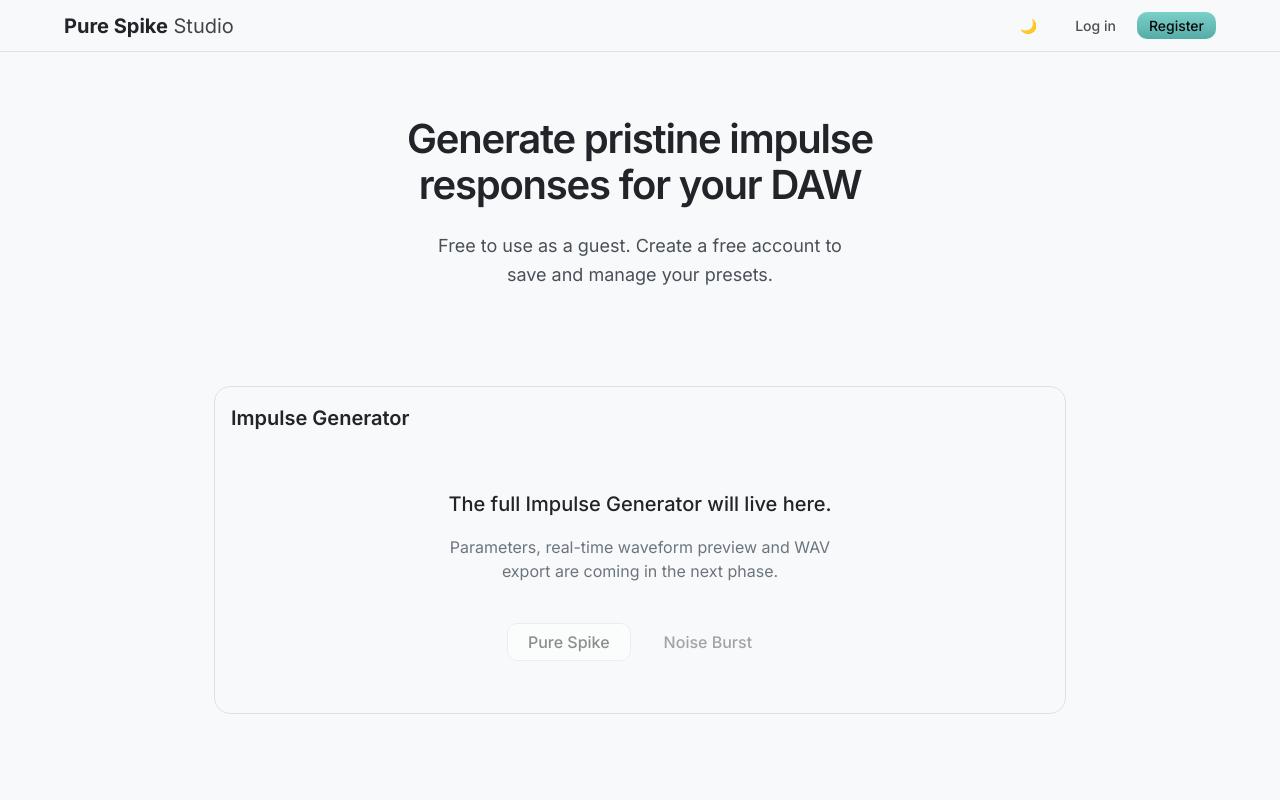
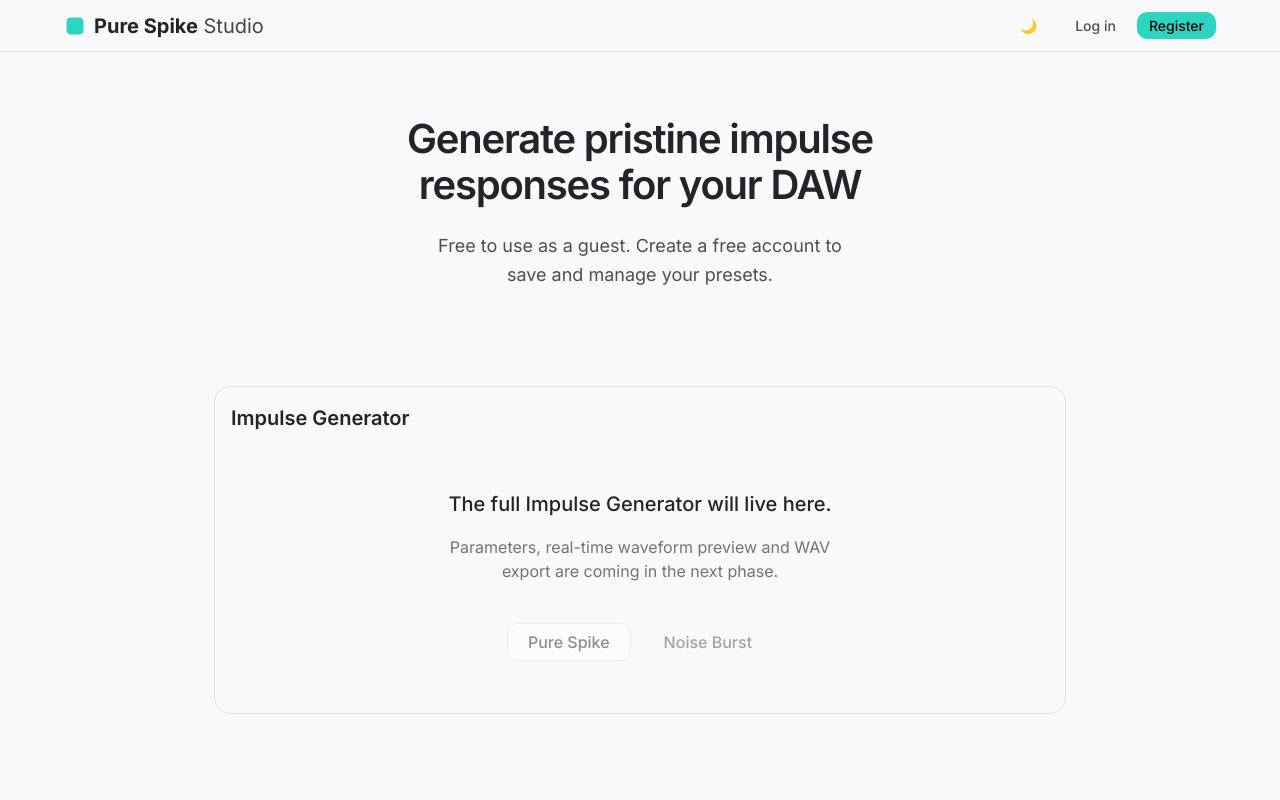
Before and after one commit to TomacBarin/pure-spike, a React (Vite) app: page / in a window 1280 px wide. Shown: the top 800 px of the page. Built offline with nearby package versions, Linux system fonts and the light colour scheme.

Commit message:
feature(frontend): add teal logo to navbar

```diff
--- a/src/components/layout/Navbar/Navbar.module.css
+++ b/src/components/layout/Navbar/Navbar.module.css
@@ -43,6 +43,13 @@
 .logoLight {
   font-weight: 400;
   opacity: 0.85;
+}
+
+.logoIcon {
+  flex-shrink: 0;
+  width: 22px;
+  height: 22px;
+  display: block;
 }
 
 .rightSide {
--- a/src/components/layout/Navbar/Navbar.tsx
+++ b/src/components/layout/Navbar/Navbar.tsx
@@ -22,9 +22,13 @@ function Navbar() {
       <div className={styles.container}>
         {/* Logo */}
         <a href="#top" className={styles.logo}>
-
-
-
+          <img
+            src="/icons/pssLogo_fixed.svg"
+            alt=""
+            className={styles.logoIcon}
+            width={22}
+            height={22}
+          />
 
           <span className={styles.logoText}>
             <strong className={styles.logoBold}>Pure Spike</strong>
--- a/src/components/ui/Button/Button.module.css
+++ b/src/components/ui/Button/Button.module.css
@@ -21,7 +21,7 @@
 /* === VARIANTS === */
 
 .primary {
-  background: linear-gradient(to bottom, #7AD1C8, #56ABA8);
+  background: #2DD4BF;
   color: #0a0a0a;
   border: none;
 }
```
